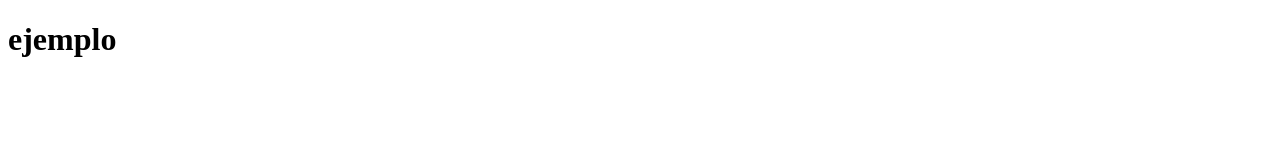
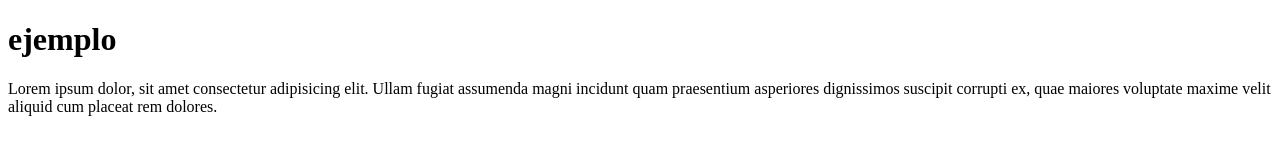
Before and after one commit to carlos-arboleda-dev/adivina-numero-secreto, a plain HTML site: page contacto.html in a window 1280 px wide. Drawn offline with Linux system fonts and the light colour scheme.

Commit message:
Actualiza contacto

```diff
--- a/contacto.html
+++ b/contacto.html
@@ -7,5 +7,6 @@
 </head>
 <body>
     <h1>ejemplo</h1>
+    <p>Lorem ipsum dolor, sit amet consectetur adipisicing elit. Ullam fugiat assumenda magni incidunt quam praesentium asperiores dignissimos suscipit corrupti ex, quae maiores voluptate maxime velit aliquid cum placeat rem dolores.</p>
 </body>
 </html>
```
